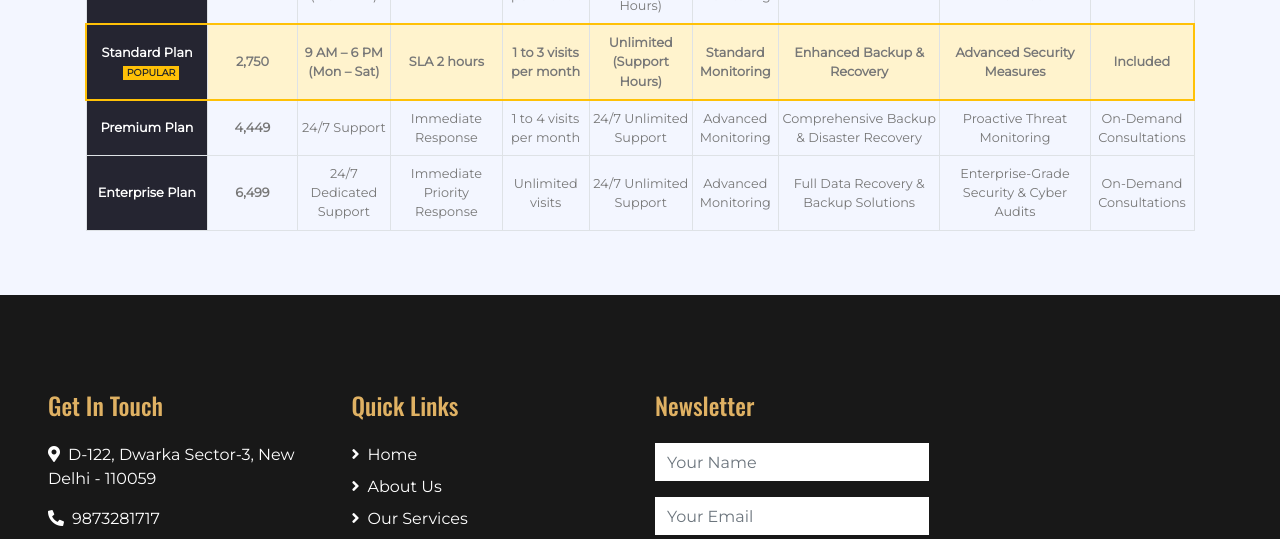
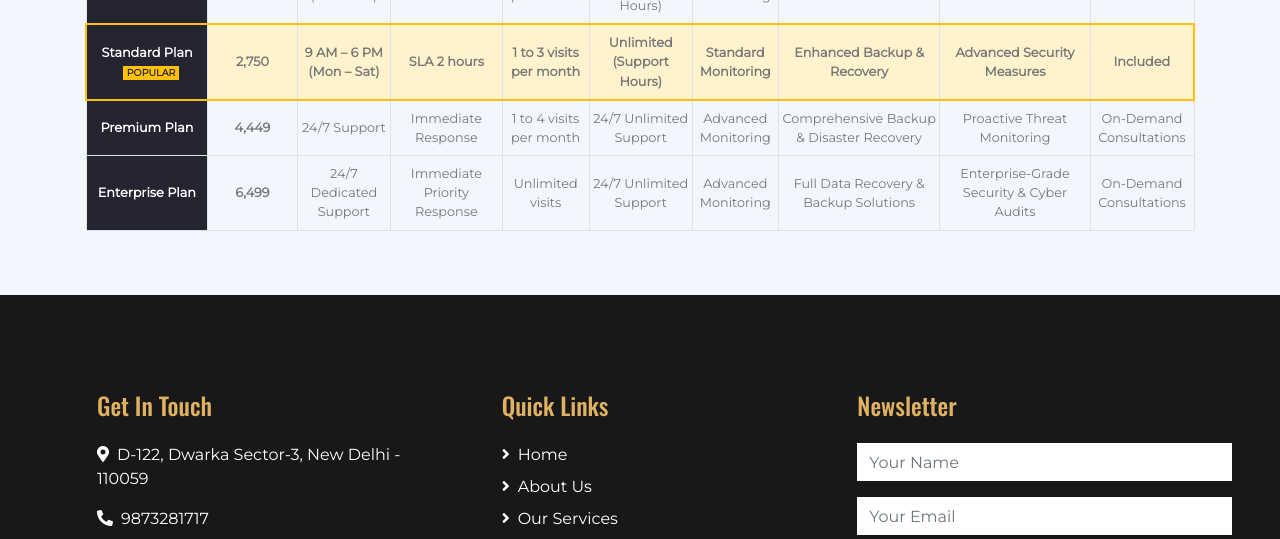
Before and after one commit to anujtanwar82/computertechguru.github.io, a plain HTML site: page index.html in a window 1280 px wide. Shown: the part 5306-5845 px from the top of the page. Drawn offline with nearby package versions, Linux system fonts and the light colour scheme.

```diff
--- a/index.html
+++ b/index.html
@@ -651,7 +651,7 @@
     <!-- Footer Start -->
     <div class="container-fluid bg-dark text-white py-5 px-sm-3 px-md-5">
         <div class="row pt-5">
-            <div class="col-lg-3 col-md-6 mb-5">
+            <div class="col-lg-4 col-md-6 mb-5" style="padding-left: 4rem;">
                 <h4 class="text-primary mb-4">Get In Touch</h4>
                 <p><i class="fa fa-map-marker-alt mr-2"></i>D-122, Dwarka Sector-3, New Delhi - 110059</p>
                 <p><i class="fa fa-phone-alt mr-2"></i>9873281717</p>
@@ -663,7 +663,7 @@
                     <a class="btn btn-outline-light rounded-circle text-center mr-2 px-0" style="width: 38px; height: 38px;" href="#"><i class="fab fa-instagram"></i></a>
                 </div>
             </div>
-            <div class="col-lg-3 col-md-6 mb-5">
+            <div class="col-lg-4 col-md-6 mb-5" style="padding-left: 4rem;">
                 <h4 class="text-primary mb-4">Quick Links</h4>
                 <div class="d-flex flex-column justify-content-start">
                     <a class="text-white mb-2" href="#"><i class="fa fa-angle-right mr-2"></i>Home</a>
@@ -673,7 +673,7 @@
                     <a class="text-white" href="#"><i class="fa fa-angle-right mr-2"></i>Contact Us</a>
                 </div>
             </div>
-            <div class="col-lg-3 col-md-6 mb-5">
+            <div class="col-lg-4 col-md-12 mb-5">
                 <h4 class="text-primary mb-4">Newsletter</h4>
                 <form action="">
                     <div class="form-group">
```
